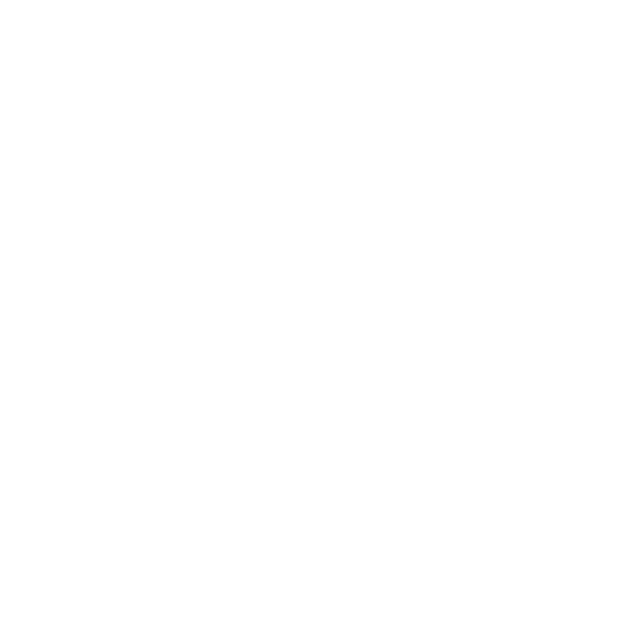
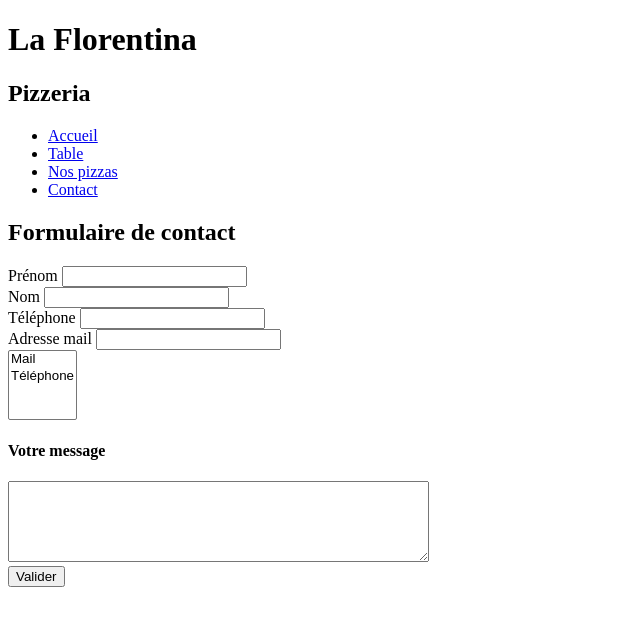
Before and after one commit to mathieukint/whorkshop-html-main, a plain HTML site: page contact.html in a window 1280 px wide. Shown: the whole page, without its empty margins (0-640 px from the left). Drawn offline with Linux system fonts and the light colour scheme.

Commit message:
Add files via upload

```diff
--- a/contact.html
+++ b/contact.html
@@ -9,8 +9,48 @@
     </head>
 
     <body>
+        <h1>La Florentina</h1>
 
+        <nav id="menu">
+            <h2>Pizzeria</h2>
+            <ul>
+                <li><a href="index.html">Accueil</a></li>
+                <li><a href="tableau.html">Table</a></li>
+                <li><a href="liste_pizzas.html">Nos pizzas</a></li>
+                <li><a href="contact.html">Contact</a></li>
+            </ul>
+        </nav>
+        <main>
 
+            <h2>Formulaire de contact</h2>
+
+            <form action="/send" method="POST">
+
+                <label for="prenom_personne">Prénom</label>
+                <input type="texte" name="prenom" id="prenom_personne"><br>
+
+                <label for="nom_personne">Nom</label>
+                <input type="texte" name="nom" id="nom_personne"><br>
+
+                <label for="tel_personne">Téléphone</label>
+                <input type="tel" name="tel" id="tel_personne"><br>
+
+                <label for="mail_personne">Adresse mail</label>
+                <input type="email" name="mail" id="mail_personne"><br>
+
+                <select id="Canal de contact favori" multiple>
+                    <option value="mail">Mail</option>
+                    <option value="phone">Téléphone</option>
+                </select><br>
+
+                <h4>Votre message</h4>
+                <textarea rows="5" cols="50"></textarea><br>
+
+                <button type="submit">Valider</button>
+
+            </form>
+
+        </main>
 
     </body>
 
```
Also changed, not shown: index.html (+16 -9 lines), liste_pizzas.html (+18 -2 lines), tableau.html (+16 -1 lines).
